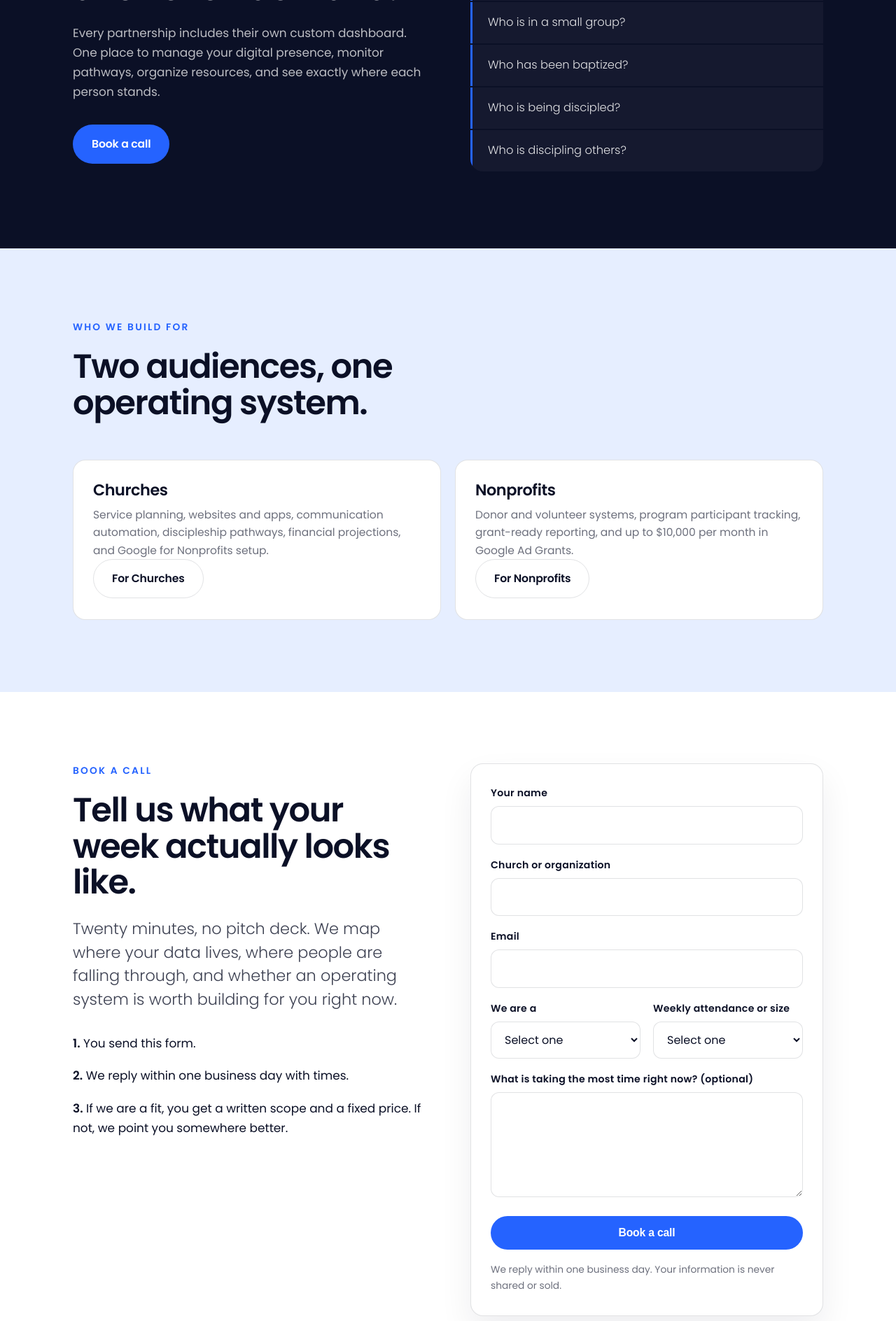
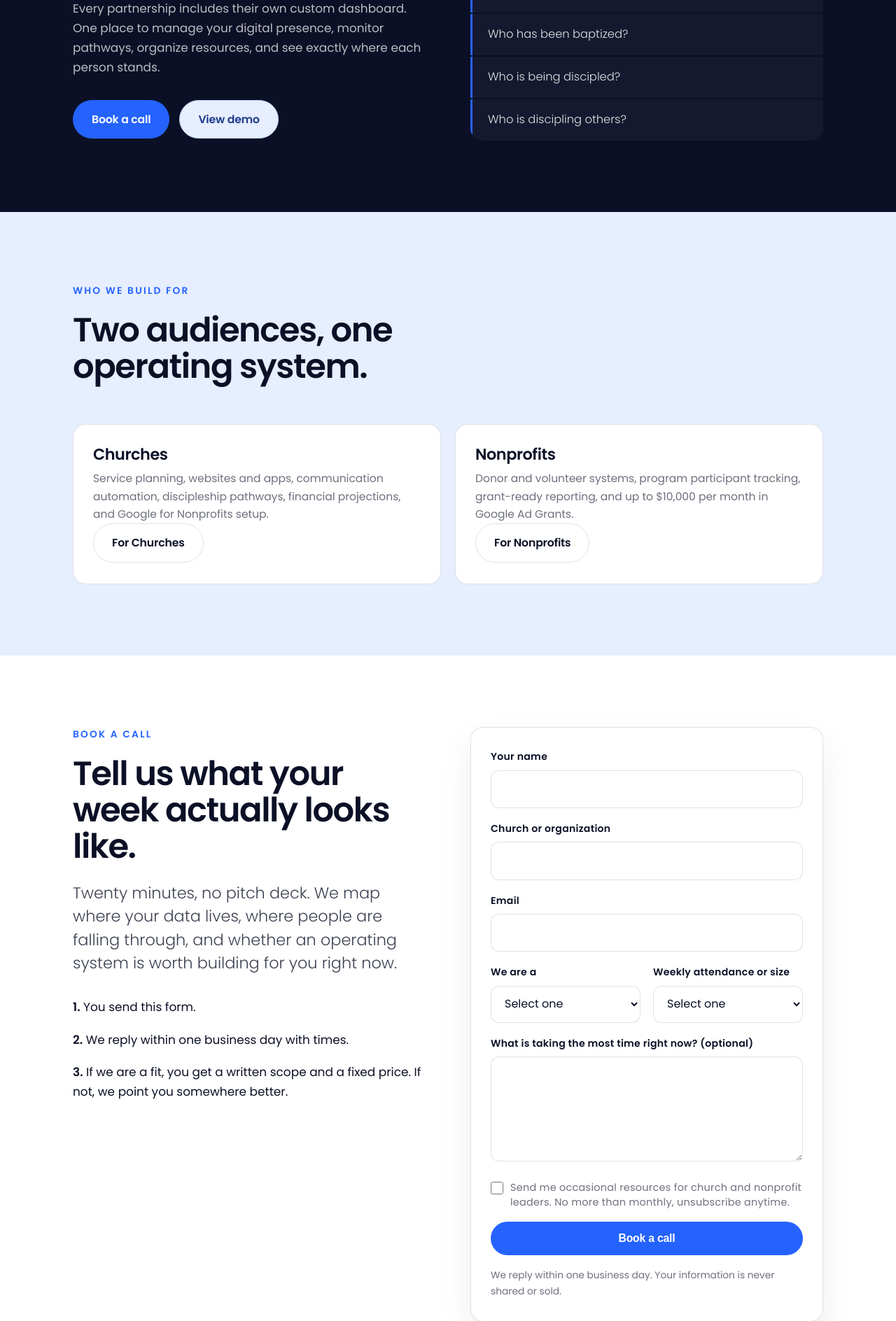
Before and after one commit to isaach3lms/between-sundays, a Flask app: page / in a window 1280 px wide. Shown: the part 3655-5543 px from the top of the page at 70% size. Run offline with Flask 3, Linux system fonts and the light colour scheme.

Commit message:
Add View demo CTA alongside every Book a call button

```diff
--- a/app.py
+++ b/app.py
@@ -1,8 +1,10 @@
 """Between Sundays marketing site.
 
 Flask + Jinja2, no database. Contact form posts server side, validates,
-and relays through SMTP (Resend recommended). Deployed on Render with
-gunicorn via Procfile / render.yaml.
+and relays the lead alert through Resend over SMTP. OneSignal, if configured,
+additionally records the lead as a contact and sends them a confirmation.
+Resend owns the message that must not be lost; OneSignal is optional and
+cannot break the form.
 """
 
 import os
@@ -13,25 +15,37 @@ from email.message import EmailMessage
 
 from flask import Flask, redirect, render_template, request, url_for
 
+import onesignal_client
+
 app = Flask(__name__)
 app.config["SECRET_KEY"] = os.environ.get("SECRET_KEY", "dev-only-change-me")
 
 # ---------------------------------------------------------------------------
-# Configuration (set these in Render > Environment)
+# Configuration (set these as environment variables on your host)
 # ---------------------------------------------------------------------------
+# Resend SMTP relay. SMTP_PASS is the Resend API key and is never committed.
 SMTP_HOST = os.environ.get("SMTP_HOST", "smtp.resend.com")
 SMTP_PORT = int(os.environ.get("SMTP_PORT", "587"))
 SMTP_USER = os.environ.get("SMTP_USER", "resend")
 SMTP_PASS = os.environ.get("SMTP_PASS", "")
+
+# Must be on a domain verified in Resend.
 MAIL_FROM = os.environ.get("MAIL_FROM", "website@betweensundaysconsulting.com")
-# Where form submissions are delivered.
-MAIL_TO = os.environ.get("MAIL_TO", "isaac@betweensundaysconsulting.com")
-# The address shown publicly on the site. Can differ from MAIL_TO.
+# Where lead alerts are delivered. Comma separated for multiple recipients.
+MAIL_TO = [
+    a.strip()
+    for a in os.environ.get("MAIL_TO", "isaac@betweensundaysconsulting.com").split(",")
+    if a.strip()
+]
+
+# The address displayed publicly in the footer and on the Book a Call page.
 CONTACT_EMAIL = os.environ.get("CONTACT_EMAIL", "isaac@betweensundaysconsulting.com")
 
+# Live product demo. Blank this env var to hide every View demo button.
+DEMO_URL = os.environ.get("DEMO_URL", "https://demo.betweensundaysconsulting.com")
+
 # Stripe customer portal login link (Billing > Customer portal > no-code link).
-# Left empty by default so the live site never ships a dead button. Set this in
-# Render > Environment and the Client Login button appears with no code change.
+# Left empty by default so the live site never ships a dead button.
 CLIENT_PORTAL_URL = os.environ.get("CLIENT_PORTAL_URL", "")
 
 EMAIL_RE = re.compile(r"^[^@\s]+@[^@\s]+\.[a-zA-Z]{2,}$")
@@ -44,6 +58,7 @@ SITE = {
     ),
     "email": CONTACT_EMAIL,
     "client_portal": CLIENT_PORTAL_URL,
+    "demo_url": DEMO_URL,
     "linkedin": "https://www.linkedin.com/company/between-sundays-consulting/",
 }
 
@@ -105,14 +120,25 @@ def book_a_call():
     if errors:
         return render_template("book_a_call.html", page="book", errors=errors, form=form), 400
 
+    opt_in = bool(request.form.get("opt_in"))
+
+    # Synchronous: the lead alert is the message that must not be lost, so its
+    # result decides what the visitor sees.
     try:
-        send_notification(form)
+        send_notification(form, opt_in)
     except Exception as exc:  # noqa: BLE001
-        app.logger.error("Contact send failed: %s", exc)
+        app.logger.error("Lead alert failed: %s", exc)
+        app.logger.error("LEAD NOT DELIVERED, recover from this record: %s", form)
         errors["form"] = (
-            "The message did not send. Email %s directly and we will follow up today." % CONTACT_EMAIL
+            "The message did not send. Email %s directly and we will follow up today."
+            % CONTACT_EMAIL
         )
         return render_template("book_a_call.html", page="book", errors=errors, form=form), 500
+
+    # Lead is safely delivered by this point. OneSignal records the contact and
+    # sends the confirmation on a background thread. Optional, and a failure
+    # here can never block or bother the visitor.
+    onesignal_client.sync_lead(form, opt_in)
 
     return redirect(url_for("thank_you"))
 
@@ -184,12 +210,13 @@ def validate(form):
     return errors
 
 
-def send_notification(form):
-    org_type = form.get("org_type") or "not specified"
+def send_notification(form, opt_in):
+    """Relay the lead to the team through Resend. Raises on failure so the
+    caller can show the visitor a fallback address."""
     msg = EmailMessage()
-    msg["Subject"] = "New inquiry: %s (%s)" % (form.get("org", ""), form.get("name", ""))
+    msg["Subject"] = "New lead: %s (%s)" % (form.get("org", ""), form.get("name", ""))
     msg["From"] = MAIL_FROM
-    msg["To"] = MAIL_TO
+    msg["To"] = ", ".join(MAIL_TO)
     msg["Reply-To"] = form.get("email", "")
     msg.set_content(
         "Name: {name}\n"
@@ -199,15 +226,17 @@ def send_notification(form):
         "Phone: {phone}\n"
         "Weekly attendance or size: {size}\n"
         "Interested in: {interest}\n"
+        "Marketing opt in: {opt_in}\n"
         "Source: {source}\n\n"
         "Message:\n{message}\n".format(
             name=form.get("name", ""),
             org=form.get("org", ""),
-            org_type=org_type,
+            org_type=form.get("org_type") or "not specified",
             email=form.get("email", ""),
             phone=form.get("phone") or "not provided",
             size=form.get("size") or "not provided",
             interest=form.get("interest") or "not specified",
+            opt_in="Yes" if opt_in else "No",
             source=form.get("source") or "site",
             message=form.get("message") or "(none)",
         )
--- a/static/css/styles.css
+++ b/static/css/styles.css
@@ -199,8 +199,13 @@ img {
   gap: 10px;
 }
 
-.nav a.btn--primary {
-  padding: 12px 22px;
+.nav a.btn--primary,
+.nav a.btn--accent {
+  padding: 12px 20px;
+}
+
+.nav a.btn--accent {
+  color: var(--deep);
 }
 
 .nav__toggle {
@@ -251,6 +256,31 @@ img {
 .btn--ghost:hover {
   border-color: var(--blue);
   color: var(--blue);
+}
+
+/* Secondary CTA in the lighter brand tone. The border keeps it visible on
+   section--mist, where the fill matches the background. */
+.btn--accent {
+  background: var(--mist);
+  color: var(--deep);
+  border-color: #bfd3ff;
+}
+.btn--accent:hover {
+  background: #d4e2ff;
+  border-color: #9dbcff;
+  color: var(--deep);
+}
+
+/* Pairs a primary CTA with the demo button outside hero sections. */
+.cta-pair {
+  display: flex;
+  flex-wrap: wrap;
+  gap: 14px;
+  margin: 32px 0 0;
+}
+
+.center .cta-pair {
+  justify-content: center;
 }
 
 .btn--outline {
@@ -695,6 +725,26 @@ img {
   margin: 6px 0 0;
 }
 
+.field--check label {
+  display: flex;
+  align-items: flex-start;
+  gap: 10px;
+  font-size: 0.9rem;
+  font-weight: 400;
+  line-height: 1.45;
+  color: var(--ink-60);
+  margin: 0;
+  cursor: pointer;
+}
+
+.field--check input {
+  width: 18px;
+  height: 18px;
+  flex: 0 0 18px;
+  margin: 2px 0 0;
+  accent-color: var(--blue);
+}
+
 .field--hp {
   position: absolute;
   left: -9999px;
--- a/templates/404.html
+++ b/templates/404.html
@@ -11,6 +11,7 @@
       <div class="hero__actions">
         <a class="btn btn--primary" href="{{ url_for('home') }}">Back to home</a>
         <a class="btn btn--light" href="{{ url_for('book_a_call') }}">Book a call</a>
+        {% if site.demo_url %}<a class="btn btn--accent" href="{{ site.demo_url }}" target="_blank" rel="noopener">View demo</a>{% endif %}
       </div>
     </div>
   </div>
--- a/templates/_lead_form.html
+++ b/templates/_lead_form.html
@@ -75,6 +75,13 @@
     <textarea id="message" name="message" {% if compact %}rows="3"{% endif %}>{{ form.message or '' }}</textarea>
   </div>
 
+  <div class="field field--check">
+    <label for="opt_in">
+      <input type="checkbox" id="opt_in" name="opt_in" value="yes" {% if form.opt_in %}checked{% endif %}>
+      <span>Send me occasional resources for church and nonprofit leaders. No more than monthly, unsubscribe anytime.</span>
+    </label>
+  </div>
+
   <div class="field field--hp" aria-hidden="true">
     <label for="website">Leave this field empty</label>
     <input type="text" id="website" name="website" tabindex="-1" autocomplete="off">
--- a/templates/base.html
+++ b/templates/base.html
@@ -32,6 +32,7 @@
         {% if site.client_portal %}
         <a class="btn btn--outline" href="{{ site.client_portal }}" target="_blank" rel="noopener">Client login</a>
         {% endif %}
+        {% if site.demo_url %}<a class="btn btn--accent" href="{{ site.demo_url }}" target="_blank" rel="noopener">View demo</a>{% endif %}
         <a class="btn btn--primary" href="{{ url_for('book_a_call') }}">Book a call</a>
       </span>
     </nav>
--- a/templates/for_churches.html
+++ b/templates/for_churches.html
@@ -11,6 +11,7 @@
       <p class="hero__lede">Six functions most churches hire six different people to cover. We deliver them as one partnership, with one point of contact, for less than the cost of one part-time hire.</p>
       <div class="hero__actions">
         <a class="btn btn--primary" href="{{ url_for('book_a_call') }}">Book a call</a>
+        {% if site.demo_url %}<a class="btn btn--accent" href="{{ site.demo_url }}" target="_blank" rel="noopener">View demo</a>{% endif %}
         <a class="btn btn--light" href="#pricing">See pricing</a>
       </div>
     </div>
@@ -211,7 +212,10 @@
   <div class="shell center">
     <p class="eyebrow eyebrow--light">What every partnership includes</p>
     <p class="equation"><strong>One-time investment</strong> plus <strong>monthly ministry partnership</strong> equals a system that knows every person and moves them to their next step.</p>
-    <p class="mt-32"><a class="btn btn--primary" href="{{ url_for('book_a_call') }}">Book a call</a></p>
+        <div class="cta-pair">
+      <a class="btn btn--primary" href="{{ url_for('book_a_call') }}">Book a call</a>
+      {% if site.demo_url %}<a class="btn btn--accent" href="{{ site.demo_url }}" target="_blank" rel="noopener">View demo</a>{% endif %}
+    </div>
   </div>
 </section>
 
--- a/templates/for_nonprofits.html
+++ b/templates/for_nonprofits.html
@@ -11,6 +11,7 @@
       <p class="hero__lede">The same operating system, built for mission-driven organizations. One record per person, a defined next step for each of them, and reporting your board and your funders will actually trust.</p>
       <div class="hero__actions">
         <a class="btn btn--primary" href="{{ url_for('book_a_call') }}">Book a call</a>
+        {% if site.demo_url %}<a class="btn btn--accent" href="{{ site.demo_url }}" target="_blank" rel="noopener">View demo</a>{% endif %}
         <a class="btn btn--light" href="#grants">Google Ad Grants</a>
       </div>
     </div>
@@ -151,7 +152,10 @@
     <p class="eyebrow">Next step</p>
     <h2>Bring us your hardest reporting question.</h2>
     <p class="lede" style="margin: 0 auto 28px;">If we cannot show you how the system would answer it, we will tell you on the call and save you the proposal.</p>
-    <a class="btn btn--primary" href="{{ url_for('book_a_call') }}">Book a call</a>
+    <div class="cta-pair">
+      <a class="btn btn--primary" href="{{ url_for('book_a_call') }}">Book a call</a>
+      {% if site.demo_url %}<a class="btn btn--accent" href="{{ site.demo_url }}" target="_blank" rel="noopener">View demo</a>{% endif %}
+    </div>
   </div>
 </section>
 {% endblock %}
--- a/templates/index.html
+++ b/templates/index.html
@@ -24,6 +24,7 @@
 
       <div class="hero__actions">
         <a class="btn btn--primary" href="{{ url_for('book_a_call') }}">Book a call</a>
+        {% if site.demo_url %}<a class="btn btn--accent" href="{{ site.demo_url }}" target="_blank" rel="noopener">View demo</a>{% endif %}
         <a class="btn btn--light" href="#how">See how it works</a>
       </div>
     </div>
@@ -92,7 +93,10 @@
         <p>Who is new, who is serving, who is in a group, who went quiet. Available to your leaders on a Tuesday, not after a Thursday export.</p>
       </article>
     </div>
-    <p class="mt-32"><a class="btn btn--primary" href="{{ url_for('book_a_call') }}">Book a call</a></p>
+    <div class="cta-pair">
+      <a class="btn btn--primary" href="{{ url_for('book_a_call') }}">Book a call</a>
+      {% if site.demo_url %}<a class="btn btn--accent" href="{{ site.demo_url }}" target="_blank" rel="noopener">View demo</a>{% endif %}
+    </div>
   </div>
 </section>
 
@@ -120,7 +124,10 @@
         <p>Track movement between stages month over month. Report real discipleship numbers to your board instead of attendance alone.</p>
       </article>
     </div>
-    <p class="mt-32"><a class="btn btn--primary" href="{{ url_for('book_a_call') }}">Book a call</a></p>
+    <div class="cta-pair">
+      <a class="btn btn--primary" href="{{ url_for('book_a_call') }}">Book a call</a>
+      {% if site.demo_url %}<a class="btn btn--accent" href="{{ site.demo_url }}" target="_blank" rel="noopener">View demo</a>{% endif %}
+    </div>
   </div>
 </section>
 
@@ -130,7 +137,10 @@
       <p class="eyebrow eyebrow--light">The dashboard</p>
       <h2>Seven questions you should be able to answer on demand.</h2>
       <p>Every partnership includes their own custom dashboard. One place to manage your digital presence, monitor pathways, organize resources, and see exactly where each person stands.</p>
-      <p class="mt-32"><a class="btn btn--primary" href="{{ url_for('book_a_call') }}">Book a call</a></p>
+      <div class="cta-pair">
+      <a class="btn btn--primary" href="{{ url_for('book_a_call') }}">Book a call</a>
+      {% if site.demo_url %}<a class="btn btn--accent" href="{{ site.demo_url }}" target="_blank" rel="noopener">View demo</a>{% endif %}
+    </div>
     </div>
     <ul class="questions">
       <li>Who is a first-time guest?</li>
```
Also changed, not shown: onesignal_client.py (added, +184 -0 lines), render.yaml (+14 -0 lines), README.md.
